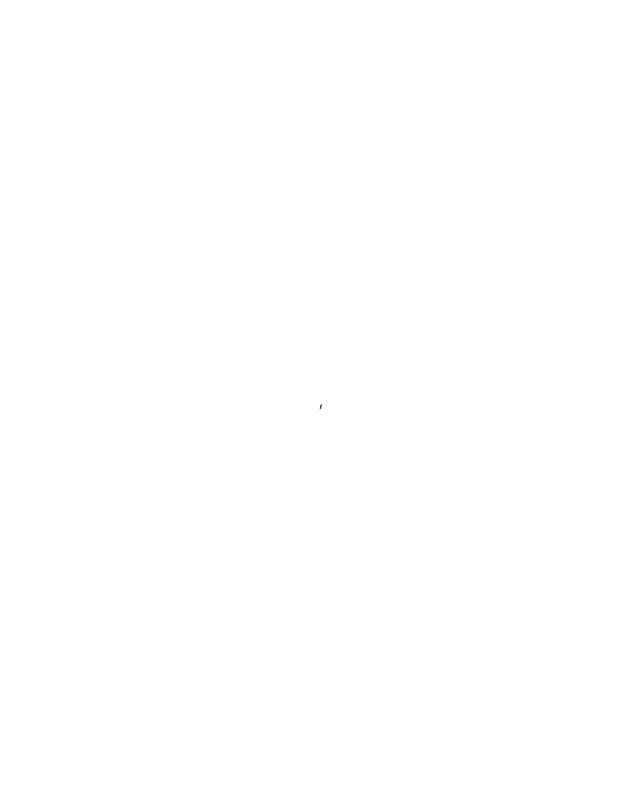
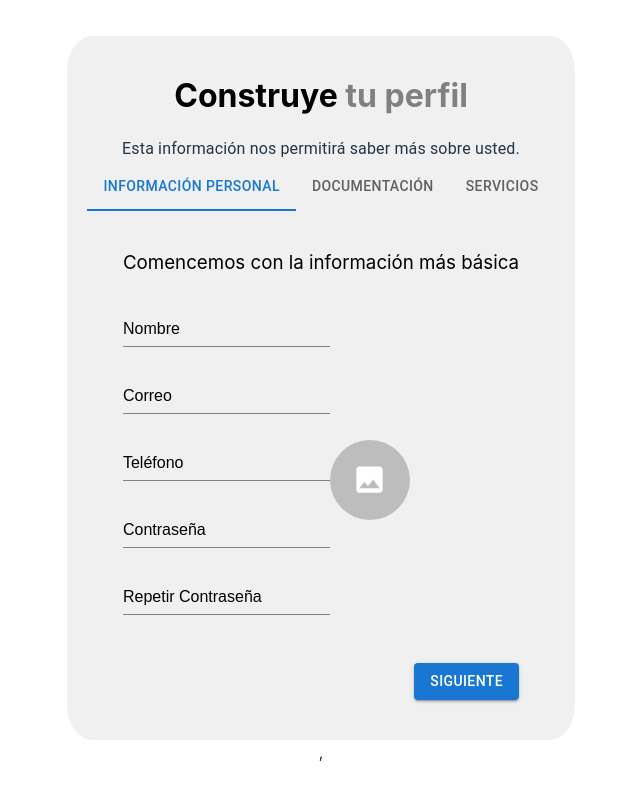
Before and after one commit to tomasflores24/munia-sesiones-1-1-clien, a React (Vite) app: page / in a window 1280 px wide. Shown: the whole page, without its empty margins (319-959 px from the left). Built offline with nearby package versions, Linux system fonts and the light colour scheme.

Commit message:
cambios material ui a sass

```diff
--- a/src/app/App.jsx
+++ b/src/app/App.jsx
@@ -1,11 +1,13 @@
 import { Provider } from "react-redux";
 import "../App.css";
+import Register from "./components/register/register";
 import store from "./redux/store";
 
 function App() {
   return (
     <>
       <Provider store={store}>
+        <Register />
       </Provider>
       ,
     </>
--- a/src/app/components/register/Register.jsx
+++ b/src/app/components/register/Register.jsx
@@ -1,8 +1,9 @@
-import { useState } from 'react';
-import Tabs from '@mui/material/Tabs';
-import Tab from '@mui/material/Tab';
-import Typography from '@mui/material/Typography';
-import PersonalInfo from './personalInfo/PersonalInfo';
+import { useState } from "react";
+import Tabs from "@mui/material/Tabs";
+import Tab from "@mui/material/Tab";
+import Typography from "@mui/material/Typography";
+import PersonalInfo from "./personalInfo/PersonalInfo";
+import "./Register.scss";
 
 const Register = () => {
   const [tabValue, setTabValue] = useState(0);
@@ -13,14 +14,19 @@ const Register = () => {
 
   return (
     <div className="registration-container">
-      <Typography variant="h4">Construye tu perfil</Typography>
-      <Typography variant="subtitle1">Esta información nos permitirá saber más sobre usted.</Typography>
+     <h1 className="title-register">
+  <strong>Construye</strong> tu perfil
+</h1>
+
+      <Typography variant="subtitle1">
+        Esta información nos permitirá saber más sobre usted.
+      </Typography>
       <Tabs value={tabValue} onChange={handleTabChange}>
         <Tab label="Información personal" />
-        <Tab label="Documentación y práctica" />
+        <Tab label="Documentación" />
         <Tab label="Servicios" />
       </Tabs>
-      {tabValue === 0 && <PersonalInfo/>}
+      {tabValue === 0 && <PersonalInfo />}
       {tabValue === 1 && <div>Contenido de Documentación y práctica</div>}
       {tabValue === 2 && <div>Contenido de Servicios</div>}
     </div>
--- a/src/app/components/register/Register.scss
+++ b/src/app/components/register/Register.scss
@@ -1,39 +1,18 @@
 .registration-container {
-    display: flex;
-    flex-direction: column;
-    align-items: center;
-    padding: 20px;
+  display: flex;
+  flex-direction: column;
+  align-items: center;
+  padding: 20px;
+  background-color: #f0f0f0;
+  border-radius: 5%;
 
-    h4 {
-      margin-bottom: 10px;
-    }
+  .title-register {
+    color: grey;
+    font-size: 2rem;
 
-    subtitle1 {
-      margin-bottom: 20px;
-    }
-
-    .MuiTabs-root {
-      width: 100%;
-      margin-bottom: 20px;
-    }
-
-    .MuiTab-root {
-      text-transform: none;
-      font-size: 16px;
-    }
-
-    .Mui-selected {
-      color: #1976D2; // Color de pestaña activa
-    }
-
-    // Estilos para el contenido de las pestañas
-    div {
-      display: none;
-      width: 100%;
-      padding: 20px;
-
-      &.Mui-selected {
-        display: block;
-      }
+    strong {
+      font-weight: bold;
+      color: black;
     }
   }
+}
--- a/src/app/components/register/personalInfo/PersonalInfo.jsx
+++ b/src/app/components/register/personalInfo/PersonalInfo.jsx
@@ -1,6 +1,4 @@
-import TextField from "@mui/material/TextField";
 import Button from "@mui/material/Button";
-import Typography from "@mui/material/Typography";
 import Avatar from "@mui/material/Avatar";
 import InsertPhotoIcon from "@mui/icons-material/InsertPhoto";
 import "./PersonalInfo.scss";
@@ -8,25 +6,33 @@ import "./PersonalInfo.scss";
 const PersonalInfoTab = () => {
   return (
     <div className="info-personal">
-      <Typography variant="h6" align="center">
+      <h3 className="title-info-personal">
         Comencemos con la información más básica
-      </Typography>
+      </h3>
       <div className="info">
         <div className="info-inputs">
           <div className="input-field">
-            <TextField label="Nombre" fullWidth />
+            <input type="text" className="custom-input" placeholder="Nombre" />
           </div>
           <div className="input-field">
-            <TextField label="Correo" fullWidth />
+            <input type="email" className="custom-input" placeholder="Correo" />
           </div>
           <div className="input-field">
-            <TextField label="Teléfono" fullWidth />
+            <input type="tel" className="custom-input" placeholder="Teléfono" />
           </div>
           <div className="input-field">
-            <TextField label="Contraseña" fullWidth type="password" />
+            <input
+              type="password"
+              className="custom-input"
+              placeholder="Contraseña"
+            />
           </div>
           <div className="input-field">
-            <TextField label="Repetir Contraseña" fullWidth type="password" />
+            <input
+              type="password"
+              className="custom-input"
+              placeholder="Repetir Contraseña"
+            />
           </div>
         </div>
 
--- a/src/app/components/register/personalInfo/PersonalInfo.scss
+++ b/src/app/components/register/personalInfo/PersonalInfo.scss
@@ -6,7 +6,6 @@
   padding: 20px;
   text-align: center;
 
-
   .info-inputs {
     display: grid;
     gap: 1rem;
@@ -14,6 +13,26 @@
 
     .input-field {
       width: 100%;
+      margin-bottom: 1rem;
+    }
+
+    .custom-input {
+      width: 100%;
+      border: none;
+      border-bottom: 1px solid grey;
+      padding: 8px 0;
+      font-size: 16px;
+      background-color: transparent;
+      transition: border-bottom 0.3s ease;
+
+      &::placeholder {
+        color: black;
+      }
+
+      &:focus {
+        outline: none;
+        border-bottom-color: #007bff;
+      }
     }
   }
 
@@ -22,7 +41,6 @@
     align-items: center;
     justify-content: end;
     margin-top: 2rem;
-
 
     .upload-image {
       margin-right: 1rem;
@@ -35,16 +53,20 @@
       display: flex;
       align-items: center;
       justify-content: center;
-
     }
   }
+  .title-info-personal {
+    color: black;
+    font-weight: 400;
+  }
 
-    .info{
+  .info {
     display: flex;
     width: 100%;
     flex-direction: row;
     align-items: center;
   }
+
   .next-button {
     margin-top: 2rem;
     align-self: flex-end;
```
Lines whose indentation alone changed are shown as unchanged.
